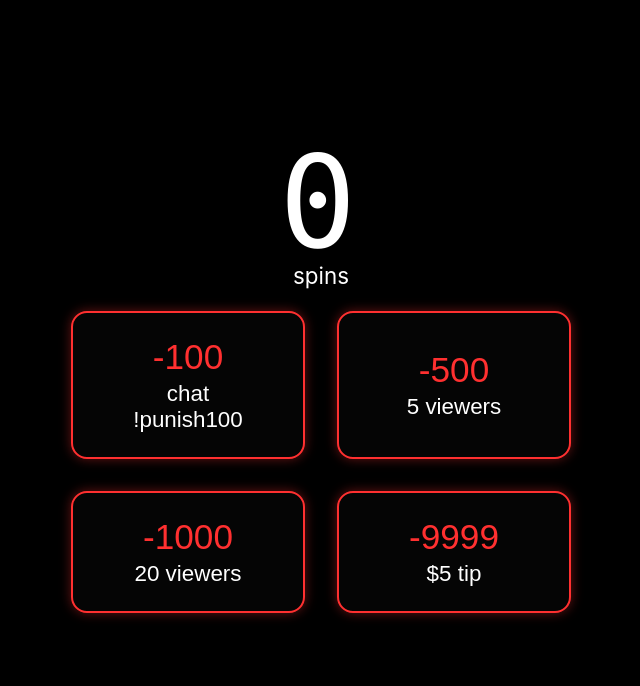
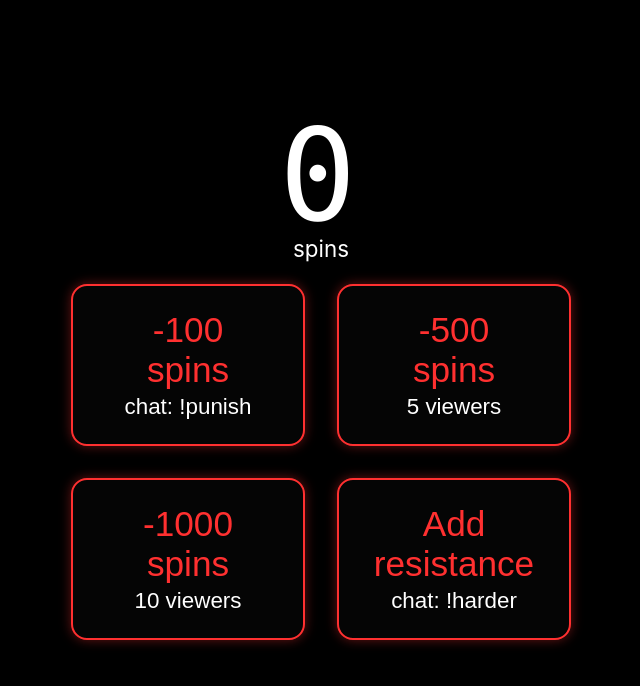
Before and after one commit to yaroslav-rybiak/BikeStreamPro9000, a plain HTML site: page frontend/index.html in a window 1280 px wide. Shown: the whole page, without its empty margins (319-959 px from the left). Drawn offline with Linux system fonts and the light colour scheme.

Commit message:
New template and chat commands

```diff
--- a/frontend/index.html
+++ b/frontend/index.html
@@ -16,23 +16,23 @@
     <!-- PENALTY BUTTONS -->
     <div class="penalty-row">
         <button class="penalty-btn" data-penalty="100">
-            <span class="penalty-amount">-100</span>
-            <span class="penalty-price">chat !punish100</span>
+            <span class="penalty-amount">-100 spins</span>
+            <span class="penalty-price">chat: !punish</span>
         </button>
 
         <button class="penalty-btn" data-penalty="500">
-            <span class="penalty-amount">-500</span>
+            <span class="penalty-amount">-500 spins</span>
             <span class="penalty-price">5 viewers</span>
         </button>
 
         <button class="penalty-btn" data-penalty="1000">
-            <span class="penalty-amount">-1000</span>
-            <span class="penalty-price">20 viewers</span>
+            <span class="penalty-amount">-1000 spins</span>
+            <span class="penalty-price">10 viewers</span>
         </button>
 
         <button class="penalty-btn" data-penalty="9999">
-            <span class="penalty-amount">-9999</span>
-            <span class="penalty-price">$5 tip</span>
+            <span class="penalty-amount">Add resistance</span>
+            <span class="penalty-price">chat: !harder</span>
         </button>
     </div>
 
```
